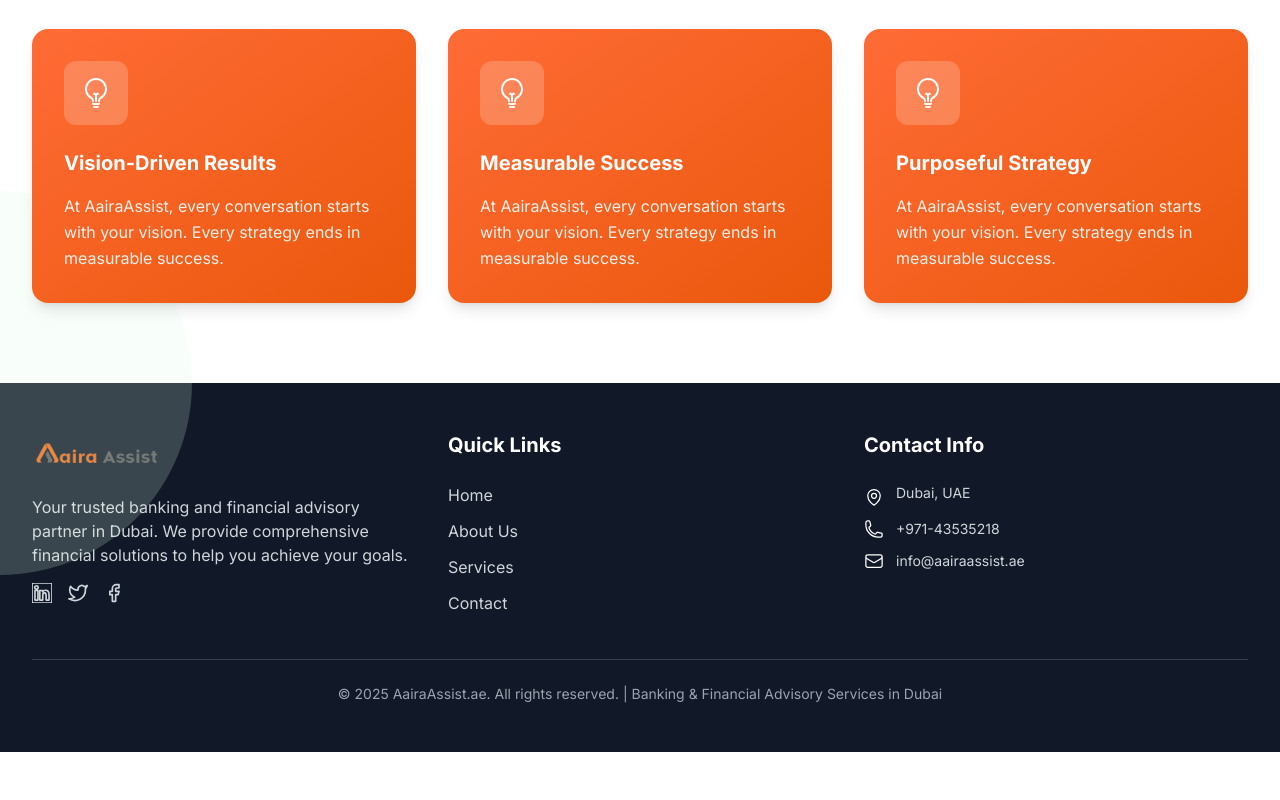
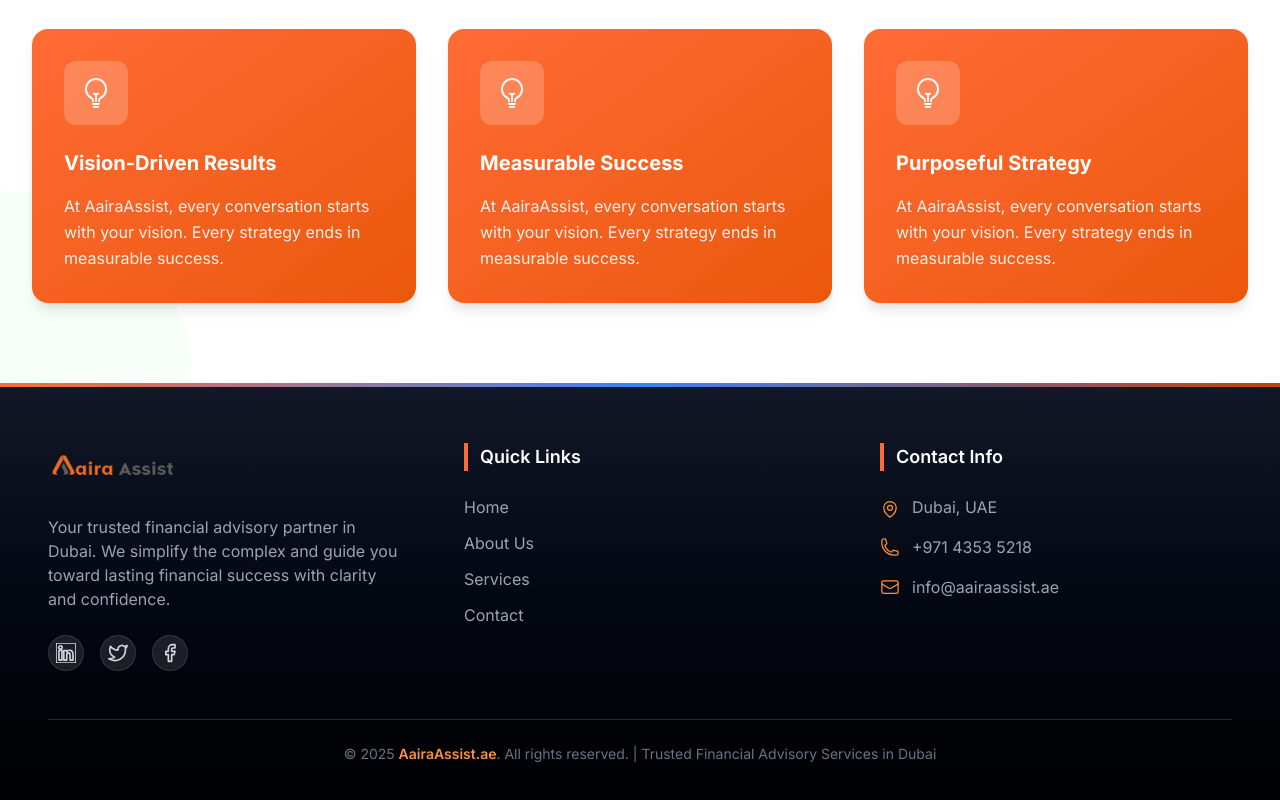
Before and after one commit to Sandanitin/AairaAssist, a React (Vite) app: page / in a window 1280 px wide. Shown: the part 1211-2011 px from the top of the page. Before the commit the page ends 1963 px from the top, so only its background shows below. Built offline with nearby package versions, Linux system fonts and the light colour scheme.

Commit message:
footer update

```diff
--- a/src/components/Footer.jsx
+++ b/src/components/Footer.jsx
@@ -1,67 +1,91 @@
-import React from 'react';
-import Logo from './Logo';
-import { Link } from 'react-router-dom';
+import React from "react";
+import Logo from "./Logo";
+import { Link } from "react-router-dom";
 import {
   PhoneIcon,
   EnvelopeIcon,
-  MapPinIcon
-} from '@heroicons/react/24/outline';
+  MapPinIcon,
+} from "@heroicons/react/24/outline";
 
 const Footer = () => {
   const currentYear = new Date().getFullYear();
 
   const quickLinks = [
-    { name: 'Home', href: '/' },
-    { name: 'About Us', href: '/about' },
-    { name: 'Services', href: '/services' },
-    { name: 'Contact', href: '/contact' }
+    { name: "Home", href: "/" },
+    { name: "About Us", href: "/about" },
+    { name: "Services", href: "/services" },
+    { name: "Contact", href: "/contact" },
   ];
 
   return (
-    <footer className="bg-gray-900 text-white">
-      <div className="max-w-7xl mx-auto px-4 sm:px-6 lg:px-8 py-10 sm:py-12">
-        <div className="grid grid-cols-1 md:grid-cols-3 gap-6 md:gap-8">
+    <footer className="relative bg-gradient-to-b from-gray-900 via-gray-950 to-black text-white overflow-hidden">
+      {/* Top Accent Line */}
+      <div className="h-1 bg-gradient-to-r from-primary-500 via-blue-500 to-primary-700"></div>
+
+      <div className="max-w-7xl mx-auto px-6 sm:px-8 lg:px-12 py-14">
+        <div className="grid grid-cols-1 md:grid-cols-3 gap-10 lg:gap-16">
           {/* Company Info */}
           <div>
-            <div className="mb-6">
-              <div className="flex items-center mb-4">
+            <div className="flex items-center mb-6">
+              <Logo className="h-12" size="medium" width="32" />
+            </div>
+            <p className="text-gray-400 leading-relaxed text-sm sm:text-base mb-6">
+              Your trusted financial advisory partner in Dubai. We simplify the
+              complex and guide you toward lasting financial success with clarity
+              and confidence.
+            </p>
 
-                <Logo className="h-12" size="medium" width="32"/>
-
-              </div>
-              <p className="text-gray-300 leading-relaxed text-sm sm:text-base mb-4">
-                Your trusted banking and financial advisory partner in Dubai. We provide comprehensive financial solutions to help you achieve your goals.
-              </p>
-              {/* Social Media Icons */}
-              <div className="flex space-x-4">
-                <a href="#" className="text-gray-300 hover:text-white transition-colors duration-200">
-                  <svg className="w-5 h-5" fill="none" stroke="currentColor" viewBox="0 0 24 24">
-                    <path strokeLinecap="round" strokeLinejoin="round" strokeWidth={2} d="M20.447 20.452h-3.554v-5.569c0-1.328-.027-3.037-1.852-3.037-1.853 0-2.136 1.445-2.136 2.939v5.667H9.351V9h3.414v1.561h.046c.477-.9 1.637-1.85 3.37-1.85 3.601 0 4.267 2.37 4.267 5.455v6.286zM5.337 7.433c-1.144 0-2.063-.926-2.063-2.065 0-1.138.92-2.063 2.063-2.063 1.14 0 2.064.925 2.064 2.063 0 1.139-.925 2.065-2.064 2.065zm1.782 13.019H3.555V9h3.564v11.452zM22.225 0H1.771C.792 0 0 .774 0 1.729v20.542C0 23.227.792 24 1.771 24h20.451C23.2 24 24 23.227 24 22.271V1.729C24 .774 23.2 0 22.222 0h.003z" />
+            {/* Social Icons */}
+            <div className="flex space-x-4">
+              {[
+                {
+                  href: "#",
+                  path: "M20.447 20.452h-3.554v-5.569c0-1.328-.027-3.037-1.852-3.037-1.853 0-2.136 1.445-2.136 2.939v5.667H9.351V9h3.414v1.561h.046c.477-.9 1.637-1.85 3.37-1.85 3.601 0 4.267 2.37 4.267 5.455v6.286zM5.337 7.433c-1.144 0-2.063-.926-2.063-2.065 0-1.138.92-2.063 2.063-2.063 1.14 0 2.064.925 2.064 2.063 0 1.139-.925 2.065-2.064 2.065zm1.782 13.019H3.555V9h3.564v11.452zM22.225 0H1.771C.792 0 0 .774 0 1.729v20.542C0 23.227.792 24 1.771 24h20.451C23.2 24 24 23.227 24 22.271V1.729C24 .774 23.2 0 22.222 0h.003z",
+                },
+                {
+                  href: "#",
+                  path: "M23 3a10.9 10.9 0 01-3.14 1.53 4.48 4.48 0 00-7.86 3v1A10.66 10.66 0 013 4s-4 9 5 13a11.64 11.64 0 01-7 2c9 5 20 0 20-11.5a4.5 4.5 0 00-.08-.83A7.72 7.72 0 0023 3z",
+                },
+                {
+                  href: "#",
+                  path: "M18 2h-3a5 5 0 00-5 5v3H7v4h3v8h4v-8h3l1-4h-4V7a1 1 0 011-1h3z",
+                },
+              ].map((icon, index) => (
+                <a
+                  key={index}
+                  href={icon.href}
+                  className="w-9 h-9 rounded-full bg-white/10 border border-white/10 flex items-center justify-center
+                             hover:bg-primary-500/30 hover:scale-110 transition-all duration-300"
+                >
+                  <svg
+                    className="w-5 h-5 text-gray-300 hover:text-white"
+                    fill="none"
+                    stroke="currentColor"
+                    viewBox="0 0 24 24"
+                  >
+                    <path
+                      strokeLinecap="round"
+                      strokeLinejoin="round"
+                      strokeWidth={2}
+                      d={icon.path}
+                    />
                   </svg>
                 </a>
-                <a href="#" className="text-gray-300 hover:text-white transition-colors duration-200">
-                  <svg className="w-5 h-5" fill="none" stroke="currentColor" viewBox="0 0 24 24">
-                    <path strokeLinecap="round" strokeLinejoin="round" strokeWidth={2} d="M23 3a10.9 10.9 0 01-3.14 1.53 4.48 4.48 0 00-7.86 3v1A10.66 10.66 0 013 4s-4 9 5 13a11.64 11.64 0 01-7 2c9 5 20 0 20-11.5a4.5 4.5 0 00-.08-.83A7.72 7.72 0 0023 3z" />
-                  </svg>
-                </a>
-                <a href="#" className="text-gray-300 hover:text-white transition-colors duration-200">
-                  <svg className="w-5 h-5" fill="none" stroke="currentColor" viewBox="0 0 24 24">
-                    <path strokeLinecap="round" strokeLinejoin="round" strokeWidth={2} d="M18 2h-3a5 5 0 00-5 5v3H7v4h3v8h4v-8h3l1-4h-4V7a1 1 0 011-1h3z" />
-                  </svg>
-                </a>
-              </div>
+              ))}
             </div>
           </div>
 
           {/* Quick Links */}
           <div>
-            <h4 className="text-xl font-bold text-white mb-4 sm:mb-6">Quick Links</h4>
-            <ul className="space-y-2 sm:space-y-3">
+            <h4 className="text-lg font-semibold text-white mb-6 border-l-4 border-primary-500 pl-3">
+              Quick Links
+            </h4>
+            <ul className="space-y-3">
               {quickLinks.map((link, index) => (
                 <li key={index}>
                   <Link
                     to={link.href}
-                    className="text-gray-300 hover:text-white transition-colors duration-200 text-sm sm:text-base"
+                    className="text-gray-400 hover:text-primary-400 transition-all duration-200 text-sm sm:text-base"
                   >
                     {link.name}
                   </Link>
@@ -72,33 +96,38 @@ const Footer = () => {
 
           {/* Contact Info */}
           <div>
-            <h4 className="text-xl font-bold text-white mb-4 sm:mb-6">Contact Info</h4>
-            <div className="space-y-3">
+            <h4 className="text-lg font-semibold text-white mb-6 border-l-4 border-primary-500 pl-3">
+              Contact Info
+            </h4>
+            <div className="space-y-4 text-gray-400 text-sm sm:text-base">
               <div className="flex items-start">
-                <MapPinIcon className="w-5 h-5 text-white mr-3 mt-1" />
-                <span className="text-gray-300 text-sm">Dubai, UAE</span>
+                <MapPinIcon className="w-5 h-5 text-primary-400 mr-3 mt-1" />
+                <span>Dubai, UAE</span>
               </div>
               <div className="flex items-center">
-                <PhoneIcon className="w-5 h-5 text-white mr-3" />
-                <span className="text-gray-300 text-sm">+971-43535218</span>
+                <PhoneIcon className="w-5 h-5 text-primary-400 mr-3" />
+                <span>+971 4353 5218</span>
               </div>
               <div className="flex items-center">
-                <EnvelopeIcon className="w-5 h-5 text-white mr-3" />
-                <span className="text-gray-300 text-sm">info@aairaassist.ae</span>
+                <EnvelopeIcon className="w-5 h-5 text-primary-400 mr-3" />
+                <span>info@aairaassist.ae</span>
               </div>
             </div>
           </div>
         </div>
 
-        {/* Bottom Section */}
-        <div className="border-t border-gray-700 mt-6 sm:mt-8 pt-5 sm:pt-6">
-          <div className="text-center">
-            <div className="text-gray-400 text-xs sm:text-sm">
-              © {currentYear} AairaAssist.ae. All rights reserved. | Banking & Financial Advisory Services in Dubai
-            </div>
-          </div>
+        {/* Bottom Bar */}
+        <div className="border-t border-gray-800 mt-12 pt-6 text-center">
+          <p className="text-gray-500 text-xs sm:text-sm">
+            © {currentYear} <span className="text-primary-400 font-semibold">AairaAssist.ae</span>.
+            All rights reserved. | Trusted Financial Advisory Services in Dubai
+          </p>
         </div>
       </div>
+
+      {/* Subtle glow */}
+      <div className="absolute bottom-0 left-0 w-72 h-72 bg-primary-500/10 rounded-full blur-3xl -z-10"></div>
+      <div className="absolute top-0 right-0 w-96 h-96 bg-blue-600/10 rounded-full blur-3xl -z-10"></div>
     </footer>
   );
 };
```
